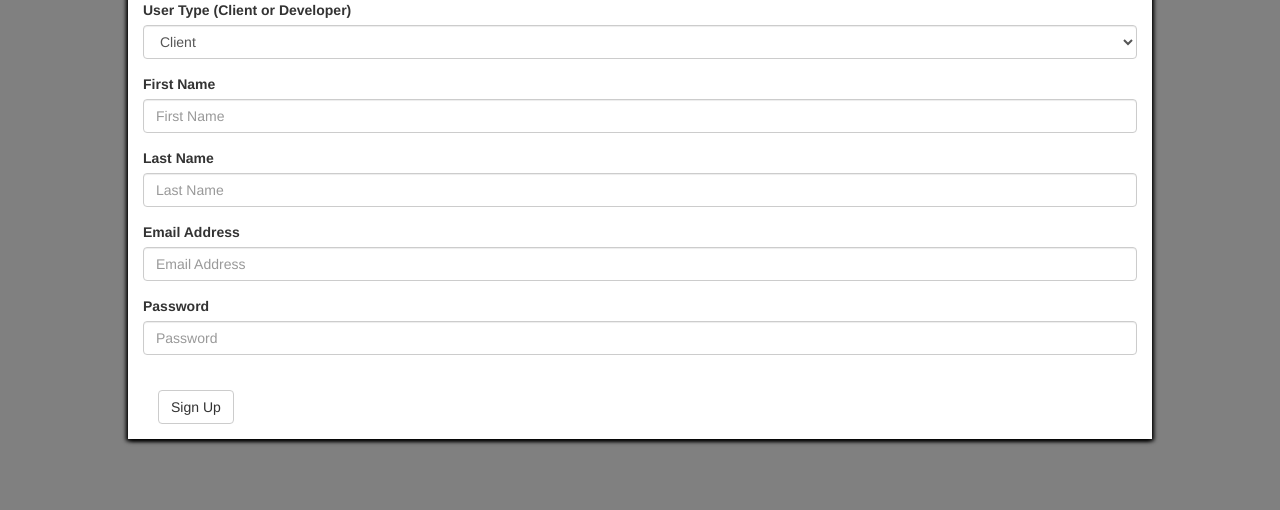
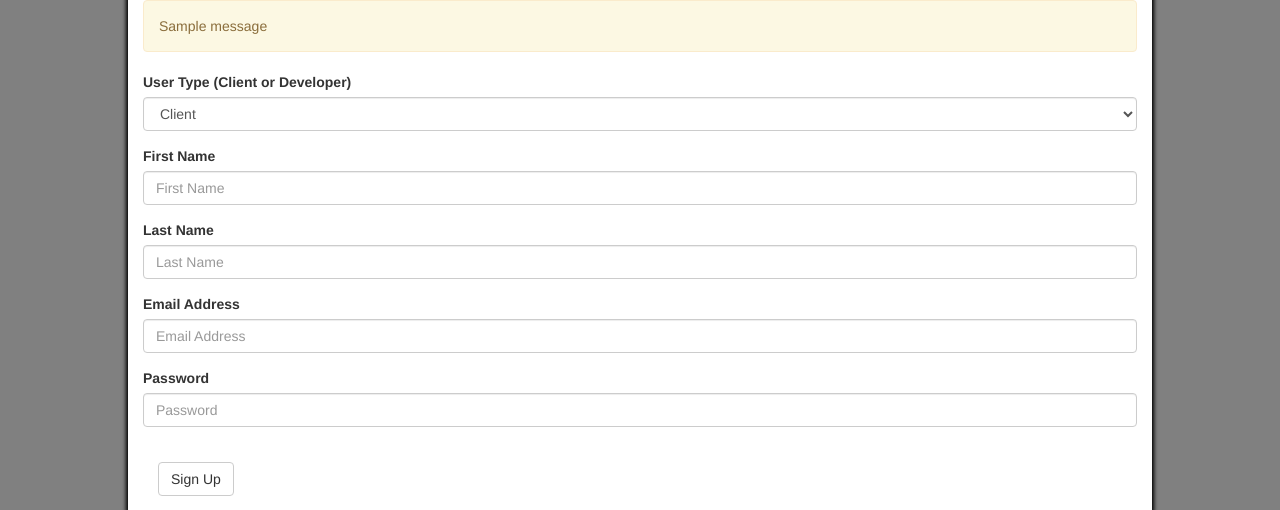
Before and after one commit to jamesw8/PVJ-Turk, a Flask app: page /signup in a window 1280 px wide. Shown: the part 170-680 px from the top of the page. Run offline with Flask 2, Linux system fonts and the light colour scheme; one stand-in notice (Sample message) is shown; some libraries are stand-ins or nearby versions.

Commit message:
Flash error messages properly with styling

```diff
--- a/templates/signup.html
+++ b/templates/signup.html
@@ -10,6 +10,17 @@
 <div class="container-fluid">
   <div class="row">
     <div class="col-md-12">
+      {% with messages = get_flashed_messages() %}
+          {% if messages %}
+            <div class=flashes>
+              {% for message in messages %}
+                <div class="alert alert-warning">
+                {{ message }}
+              </div>
+              {% endfor %}
+            </div>
+          {% endif %}
+        {% endwith %}
       <form name="signup" action="/signup" method="post">
         <div class="row center-block">
            <div class="form-group">
```
Also changed, not shown: templates/login.html (+11 -0 lines).
